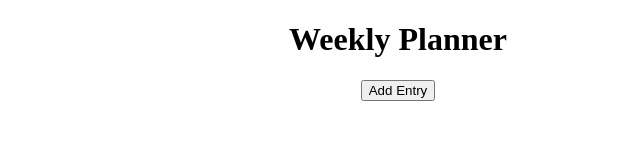
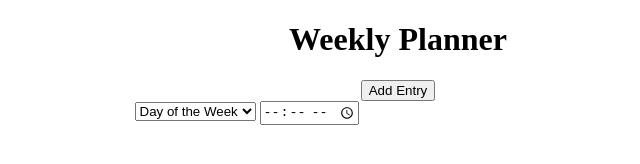
Before and after one commit to mgmauriello/week-planner, a website: page index.html in a window 1280 px wide. Shown: the whole page, without its empty margins (242-882 px from the left). Drawn offline with Linux system fonts and the light colour scheme.

Commit message:
Added day and time.

```diff
--- a/index.html
+++ b/index.html
@@ -25,6 +25,28 @@
         <button class="add-entry">Add Entry</button>
       </div>
     </div>
+
+    <div class="row add-entry-form">
+      <form action="index.html">
+        <!-- <input class="week" type="week"> -->
+        <select name="day-of-week" id="">
+          <option value="">Day of the Week</option>
+          <option value="Monday">Monday</option>
+          <option value="Tuesday">Tuesday</option>
+          <option value="Wednesday">Wednesday</option>
+          <option value="Thursday">Thursday</option>
+          <option value="Friday">Friday</option>
+          <option value="Saturday">Saturday</option>
+          <option value="Sunday">Sunday</option>
+        </select>
+
+        <input type="time" min="">
+
+      </form>
+
+    </div>
+
+
   </div>
 
 
--- a/styles.css
+++ b/styles.css
@@ -0,0 +1,3 @@
+/* .add-entry-form{
+
+} */
```
